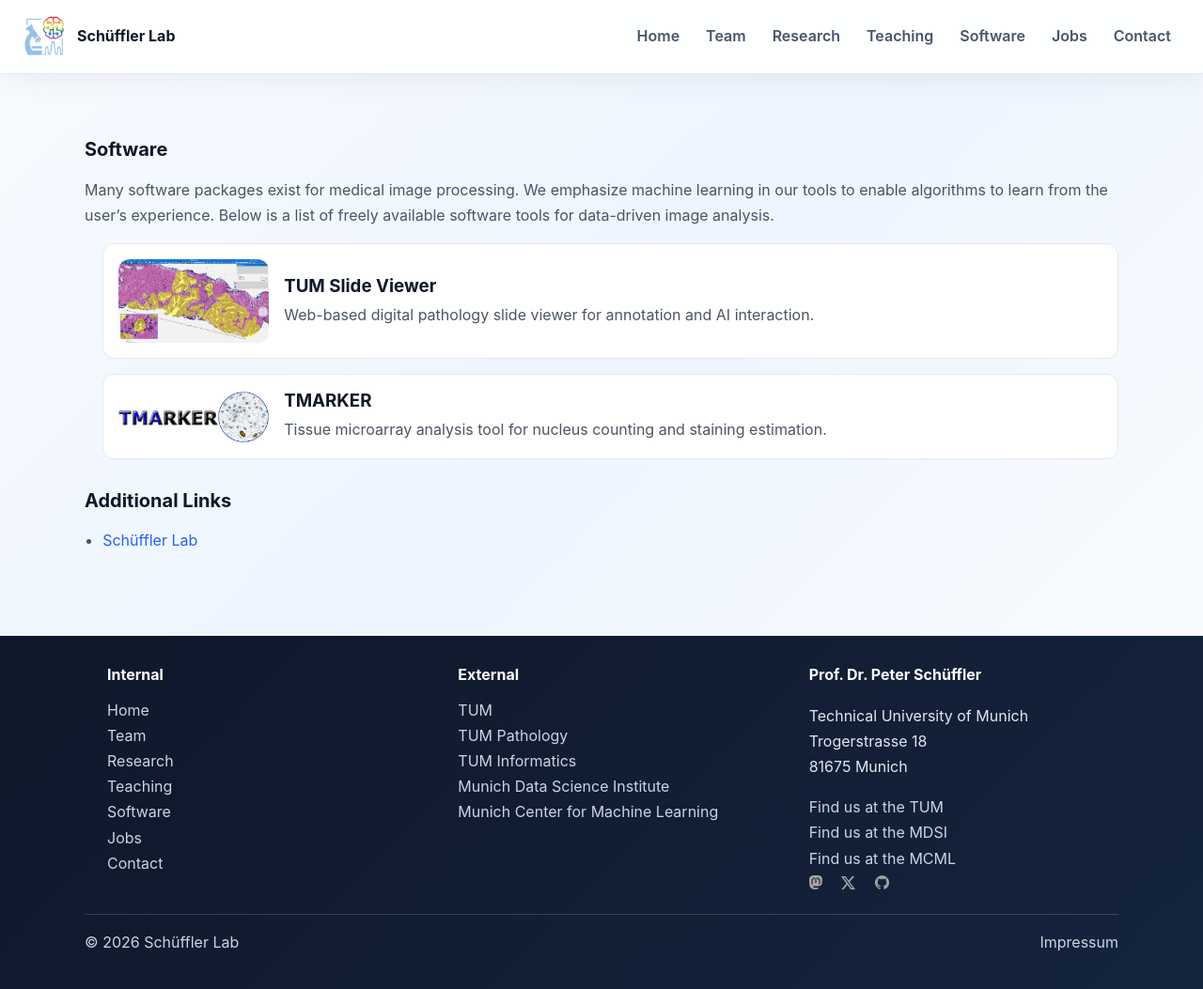
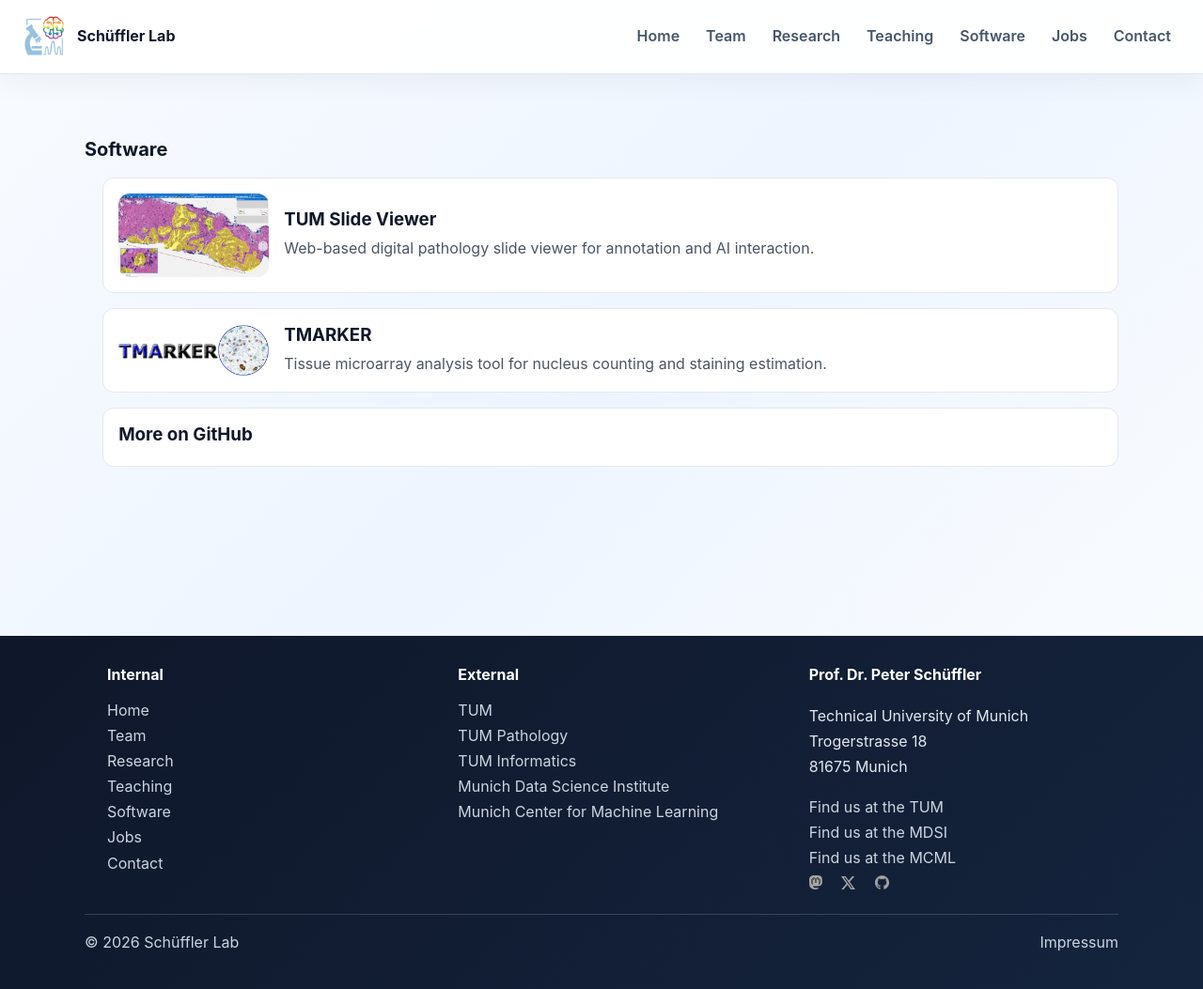
Before and after one commit to schuefflerlab/schuefflerlab.github.io, a Jekyll site: the page built from software.md, in a window 1280 px wide and 1053 px high. Shown: the whole window at 94% size. Built offline with Jekyll 4.4.1, drawn with Linux system fonts in a browser that asks for light colours.

Commit message:
fixed software

```diff
--- a/_layouts/app.html
+++ b/_layouts/app.html
@@ -45,7 +45,7 @@
               <div class="app-meta">
                 {% if page.platform %}<span>Platform: {{ page.platform }}</span><br>{% endif %}
                 {% if page.language %}<span>Language: {{ page.language }}</span><br>{% endif %}
-                {% if page.link %}<span class="app-links"><a href="{{ page.link }}" target="_blank" rel="noopener">Official Link</a></span>{% endif %}
+                {% if page.link %}<span class="app-links"><a href="{{ page.link }}" target="_blank" rel="noopener">{{ page.link }}</a></span>{% endif %}
               </div>
             </div>
           </div>
@@ -55,7 +55,7 @@
           <div class="app-meta">
             {% if page.platform %}<span>Platform: {{ page.platform }}</span><br>{% endif %}
             {% if page.language %}<span>Language: {{ page.language }}</span><br>{% endif %}
-            {% if page.link %}<span class="app-links"><a href="{{ page.link }}" target="_blank" rel="noopener">Official Link</a></span>{% endif %}
+            {% if page.link %}<span class="app-links"><a href="{{ page.link }}" target="_blank" rel="noopener">{{ page.link }}</a></span>{% endif %}
           </div>
           {% endif %}
 
--- a/software.md
+++ b/software.md
@@ -5,8 +5,6 @@
 ---
 
 ## Software
-
-Many software packages exist for medical image processing. We emphasize machine learning in our tools to enable algorithms to learn from the user's experience. Below is a list of freely available software tools for data-driven image analysis.
 
 <style>
 .software-list {
@@ -63,8 +61,11 @@
       </div>
     </a>
   </li>
+  <li class="software-item">
+    <a class="software-link" href="{{ 'https://github.com/schuefflerlab/' }}">
+      <div>
+        <h3>More on GitHub</h3>
+      </div>
+    </a>
+  </li>
 </ul>
-
-## Additional Links
-
-- [Schüffler Lab](https://schuefflerlab.org/)
```
Also changed, not shown: software/tmarker.md (+1 -3 lines), software/tum-slide-viewer.md (+1 -3 lines).
